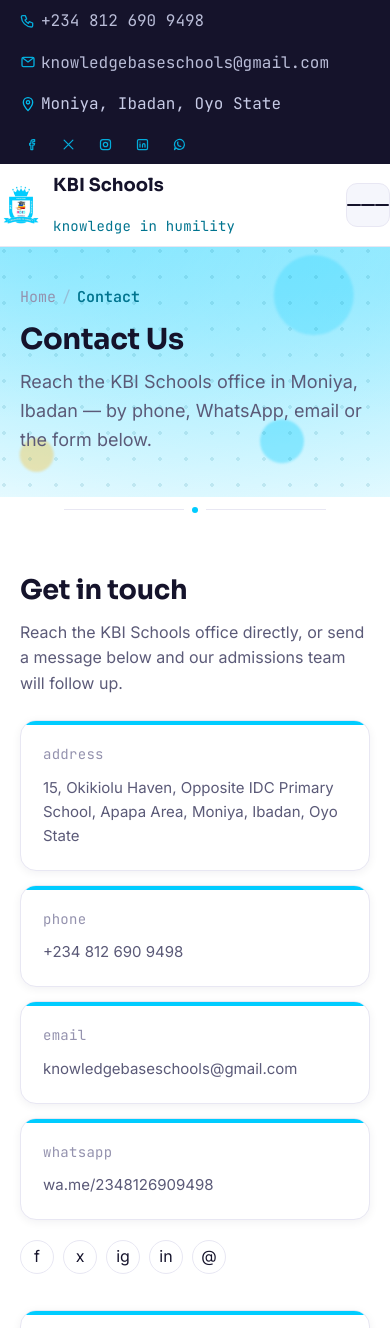
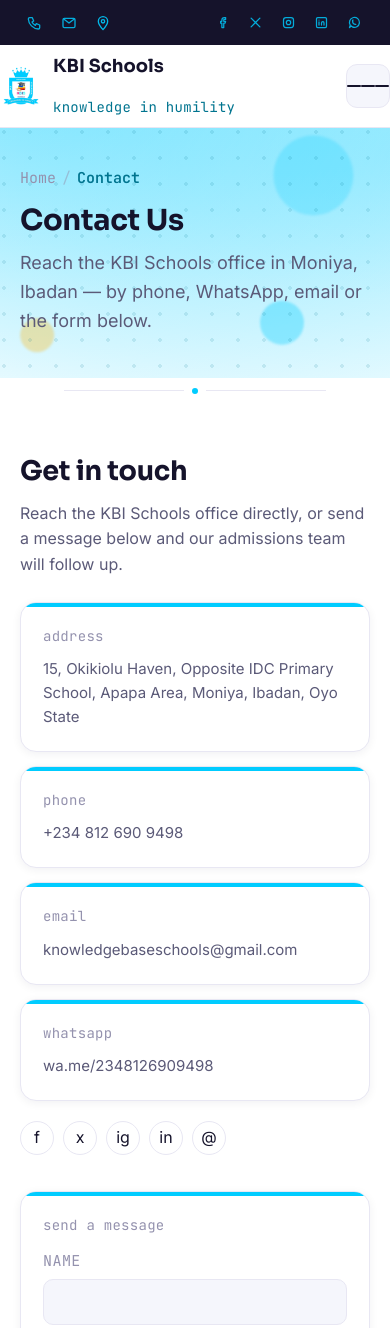
Before and after one commit to kbischool/kbischool.github.io, a plain HTML site: page contact.html in a window 390 px wide. Shown: the top 1328 px of the page. Drawn offline with Linux system fonts and the light colour scheme.

Commit message:
Improve mobile header accessibility
This change hides long topbar text on small screens behind aria-labels, keeps the full contact details accessible to assistive tech, and improves tap targets for social links. It also scopes desktop dropdown positioning to large screens to avoid mobile layout issues and turns the contact cards into clickable links for better usability.

```diff
--- a/assets/style.css
+++ b/assets/style.css
@@ -107,9 +107,23 @@ button{font-family:inherit;}
 .topbar-contacts .seg-muted{display:inline-flex;align-items:center;gap:5px;}
 .topbar-contacts .icon,.topbar-social .icon{color:var(--sky);opacity:.9;}
 .topbar-social{display:flex;gap:14px;align-items:center;}
-.topbar-social a{padding:4px;border-radius:6px;}
+.topbar-social a{padding:8px;border-radius:8px;}
 @media(hover:hover){ .topbar-social a:hover{background:rgba(255,255,255,.08);} }
 .topbar-social .icon{width:15px;height:15px;}
+
+/* Mobile: the full text (phone/email/address) stacked into four rows at ~164px tall
+   was pure dead weight before the header even appeared. Icons carry the same meaning
+   at a fraction of the height, and each link keeps its full text as its aria-label. */
+@media (max-width:680px){
+  .topbar .wrap{flex-wrap:nowrap;gap:8px;padding-top:7px;padding-bottom:7px;}
+  .topbar-contacts{gap:4px;}
+  .topbar-contacts a, .topbar-contacts .seg-muted{padding:7px;border-radius:8px;}
+  .topbar-label{
+    position:absolute;width:1px;height:1px;padding:0;margin:-1px;overflow:hidden;
+    clip:rect(0,0,0,0);white-space:nowrap;border:0;
+  }
+  .topbar-social{gap:2px;}
+}
 
 /* ============ HEADER / NAV ============ */
 header.site{
@@ -157,15 +171,24 @@ nav.primary > ul > li.active > a::after, nav.primary > ul > li.active > button::
 .caret{font-size:14px;opacity:.65;transition:transform .2s ease;}
 nav.primary > ul > li:hover .caret{transform:rotate(180deg);}
 
+.dropdown{display:flex;flex-direction:column;gap:1px;z-index:60;}
+.dropdown a{display:block;padding:9px 11px;font-size:17px;font-weight:600;color:var(--ink-soft);border-radius:9px;}
+
+/* Desktop-only dropdown positioning/reveal. Scoped to min-width so it can never
+   leak into the mobile drawer: previously this lived unscoped and its
+   `li:focus-within .dropdown` rule (high specificity, tap = focus on mobile too)
+   beat the mobile reset below, translateX(-50%)-ing the open dropdown 138px off
+   the left edge of the screen the instant its trigger was tapped. */
+@media (min-width: 1301px){
   .dropdown{
     position:absolute;top:calc(100% + 8px);left:50%;transform:translateX(-50%) translateY(4px);
     background:var(--bg-card);border:1px solid var(--line);box-shadow:var(--shadow-m);border-radius:var(--radius-m);
-  min-width:236px;padding:8px;display:flex;flex-direction:column;gap:1px;z-index:60;
+    min-width:236px;padding:8px;
     opacity:0;pointer-events:none;transition:opacity .18s ease, transform .18s ease;
   }
   nav.primary > ul > li:hover .dropdown,
   nav.primary > ul > li:focus-within .dropdown{opacity:1;pointer-events:auto;transform:translateX(-50%) translateY(0);}
-.dropdown a{display:block;padding:9px 11px;font-size:17px;font-weight:600;color:var(--ink-soft);border-radius:9px;}
+}
 @media(hover:hover){ .dropdown a:hover{background:var(--bg-soft);color:var(--ink);} }
 
 .nav-cta{
--- a/contact.html
+++ b/contact.html
@@ -41,9 +41,9 @@
 <div class="topbar">
   <div class="wrap">
     <div class="topbar-contacts">
-      <a href="tel:+2348126909498"><svg class="icon" aria-hidden="true"><use href="#i-phone"></use></svg>+234 812 690 9498</a>
-      <a href="mailto:knowledgebaseschools@gmail.com"><svg class="icon" aria-hidden="true"><use href="#i-mail"></use></svg>knowledgebaseschools@gmail.com</a>
-      <span class="seg-muted"><svg class="icon" aria-hidden="true"><use href="#i-pin"></use></svg>Moniya, Ibadan, Oyo State</span>
+      <a href="tel:+2348126909498" aria-label="Call +234 812 690 9498"><svg class="icon" aria-hidden="true"><use href="#i-phone"></use></svg><span class="topbar-label">+234 812 690 9498</span></a>
+      <a href="mailto:knowledgebaseschools@gmail.com" aria-label="Email knowledgebaseschools@gmail.com"><svg class="icon" aria-hidden="true"><use href="#i-mail"></use></svg><span class="topbar-label">knowledgebaseschools@gmail.com</span></a>
+      <span class="seg-muted"><svg class="icon" aria-hidden="true"><use href="#i-pin"></use></svg><span class="topbar-label">Moniya, Ibadan, Oyo State</span></span>
     </div>
     <div class="topbar-social">
       <a href="https://www.facebook.com/kbischoolsibadan/" target="_blank" rel="noopener" aria-label="KBI Schools on Facebook (opens in a new tab)"><svg class="icon" aria-hidden="true"><use href="#i-facebook"></use></svg></a>
@@ -123,9 +123,9 @@
       <p style="margin-top:14px;color:var(--muted);font-size:16px">Reach the KBI Schools office directly, or send a message below and our admissions team will follow up.</p>
       <div class="grid" style="gap:14px;margin-top:24px">
         <div class="card"><span class="code mono">address</span><p style="font-size:15px">15, Okikiolu Haven, Opposite IDC Primary School, Apapa Area, Moniya, Ibadan, Oyo State</p></div>
-        <div class="card"><span class="code mono">phone</span><p style="font-size:15px"><a href="tel:+2348126909498">+234 812 690 9498</a></p></div>
-        <div class="card"><span class="code mono">email</span><p style="font-size:15px"><a href="mailto:knowledgebaseschools@gmail.com">knowledgebaseschools@gmail.com</a></p></div>
-        <div class="card"><span class="code mono">whatsapp</span><p style="font-size:15px"><a href="https://wa.me/2348126909498" target="_blank" rel="noopener">wa.me/2348126909498</a></p></div>
+        <a class="card" href="tel:+2348126909498"><span class="code mono">phone</span><p style="font-size:15px">+234 812 690 9498</p></a>
+        <a class="card" href="mailto:knowledgebaseschools@gmail.com"><span class="code mono">email</span><p style="font-size:15px">knowledgebaseschools@gmail.com</p></a>
+        <a class="card" href="https://wa.me/2348126909498" target="_blank" rel="noopener" aria-label="WhatsApp: wa.me/2348126909498 (opens in a new tab)"><span class="code mono">whatsapp</span><p style="font-size:15px">wa.me/2348126909498</p></a>
       </div>
       <div class="foot-social" style="margin-top:20px">
         <a href="https://www.facebook.com/kbischoolsibadan/" target="_blank" rel="noopener" style="border-color:var(--line);color:var(--ink)" aria-label="Facebook">f</a>
```
Also changed, not shown: about.html (+3 -3 lines), academics.html (+3 -3 lines), admission.html (+3 -3 lines), alumni.html (+3 -3 lines), facilities.html (+3 -3 lines), ict.html (+3 -3 lines), index.html (+3 -3 lines), news.html (+3 -3 lines). Lines whose indentation alone changed are shown as unchanged.
